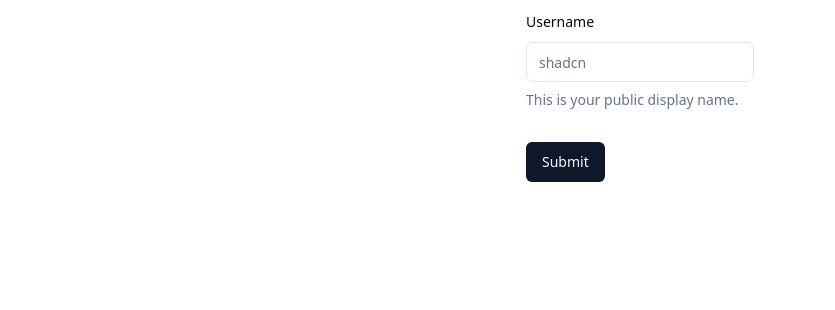
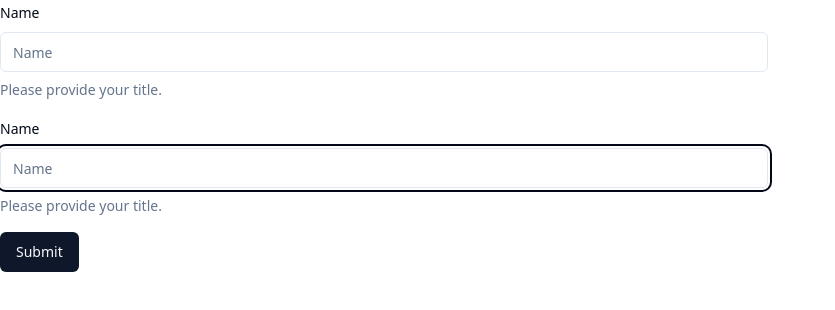
Before and after one commit to Boby900/react-todo, a Next.js app: page / in a window 1280 px wide. Shown: the top 310 px of the page, without its empty margins (0-835 px from the left). Built offline with nearby package versions, Linux system fonts and the light colour scheme.

Commit message:
refactor: Update ProfileForm component to use zod for form validation

```diff
--- a/src/app/page.tsx
+++ b/src/app/page.tsx
@@ -1,10 +1,10 @@
 
 import _React from 'react';
 // import { SignIn } from '@/components/sign-in';
-import { ProfileForm } from '@/components/Form';
+import  ProfileForm  from '@/components/Form';
 export default function Home() {
   return (
-    <div className="font-sans text-3xl grid grid-rows-[20px_1fr_20px] items-center justify-items-center min-h-screen p-8 pb-20 gap-16 sm:p-20">
+    <div >
 
         <ProfileForm />
 
--- a/src/components/Form.tsx
+++ b/src/components/Form.tsx
@@ -1,10 +1,11 @@
-"use client"
+"use client";
 
-import { zodResolver } from "@hookform/resolvers/zod"
-import { useForm } from "react-hook-form"
-import { z } from "zod"
+import { zodResolver } from "@hookform/resolvers/zod";
+import { useForm } from "react-hook-form";
+import { z } from "zod";
 
-import { Button } from "@/components/ui/button"
+import React, { useState, FormEvent } from 'react'
+import { Button } from "@/components/ui/button";
 import {
   Form,
   FormControl,
@@ -13,51 +14,80 @@ import {
   FormItem,
   FormLabel,
   FormMessage,
-} from "@/components/ui/form"
-import { Input } from "@/components/ui/input"
+} from "@/components/ui/form";
+import { Input } from "@/components/ui/input";
 
 const formSchema = z.object({
-  username: z.string().min(2, {
-    message: "Username must be at least 2 characters.",
+  title: z.string().min(2, {
+    message: "Title must be at least 2 characters.",
   }),
-})
+  content: z.string().min(2, {
+    message: "Content must be at least 2 characters.",
+  }),
+  user_id: z.string().optional()
+
+});
+export type MyFormFields = z.infer<typeof formSchema>;
+export default function ProfileForm() {
 
 
-export function ProfileForm() {
-    const form = useForm<z.infer<typeof formSchema>>({
-        resolver: zodResolver(formSchema),
-        defaultValues: {
-          username: "",
-        },
-      })
-  // ...
-  function onSubmit(values: z.infer<typeof formSchema>) {
-    // Do something with the form values.
-    // ✅ This will be type-safe and validated.
-    console.log(values)
-  }
 
+  const form = useForm<z.infer<typeof formSchema>>({
+    resolver: zodResolver(formSchema),
+    defaultValues: {
+
+      title: "",
+      content: "",
+    },
+  });
+
+  const onSubmit = async (values: z.infer<typeof formSchema>) => {
+
+
+   console.log(values)
+
+
+  };
+  console.log(form.formState.errors);
   return (
-    <Form  {...form}>
-      <form onSubmit={form.handleSubmit(onSubmit)} className="space-y-8">
+    <Form {...form}>
+      <form
+        onSubmit={form.handleSubmit((data) => onSubmit(data))}
+        className="space-y-4 w-[60%]"
+
+
+      >
         <FormField
           control={form.control}
-          name="username"
+          name="title"
           render={({ field }) => (
             <FormItem>
-              <FormLabel>Username</FormLabel>
+              <FormLabel>Name</FormLabel>
               <FormControl>
-                <Input placeholder="shadcn" {...field} />
+                <Input autoFocus={true} placeholder="Name" {...field} />
               </FormControl>
-              <FormDescription>
-                This is your public display name.
-              </FormDescription>
+              <FormDescription>Please provide your title.</FormDescription>
               <FormMessage />
             </FormItem>
           )}
         />
-        <Button type="submit">Submit</Button>
+        <FormField
+          control={form.control}
+          name="content"
+          render={({ field }) => (
+            <FormItem>
+              <FormLabel>Name</FormLabel>
+              <FormControl>
+                <Input autoFocus={true} placeholder="Name" {...field} />
+              </FormControl>
+              <FormDescription>Please provide your title.</FormDescription>
+              <FormMessage />
+            </FormItem>
+          )}
+        />
+
+        <Button type="submit" >Submit</Button>
       </form>
     </Form>
-  )
+  );
 }
```
